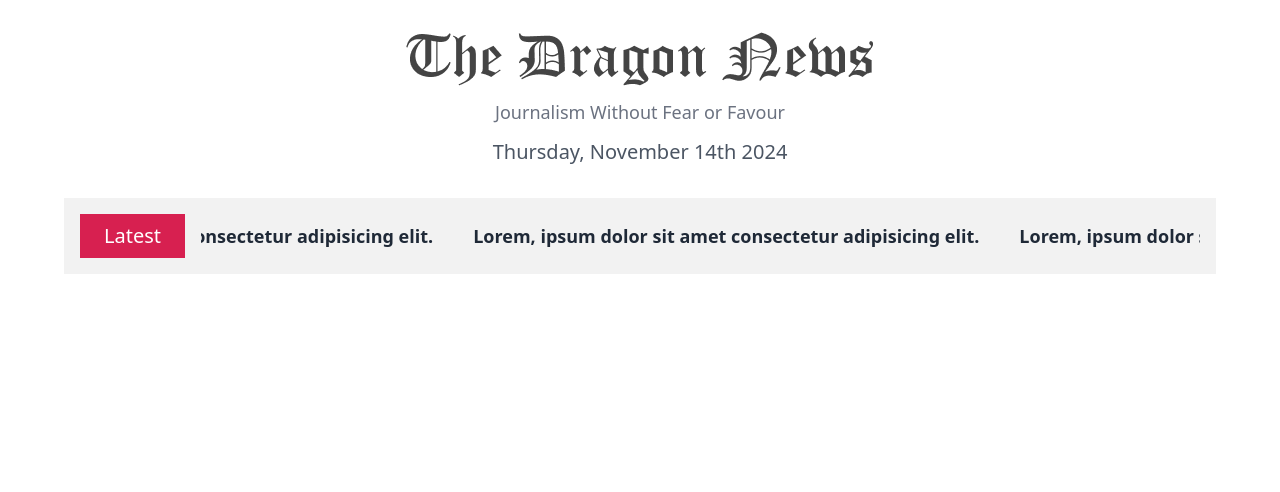
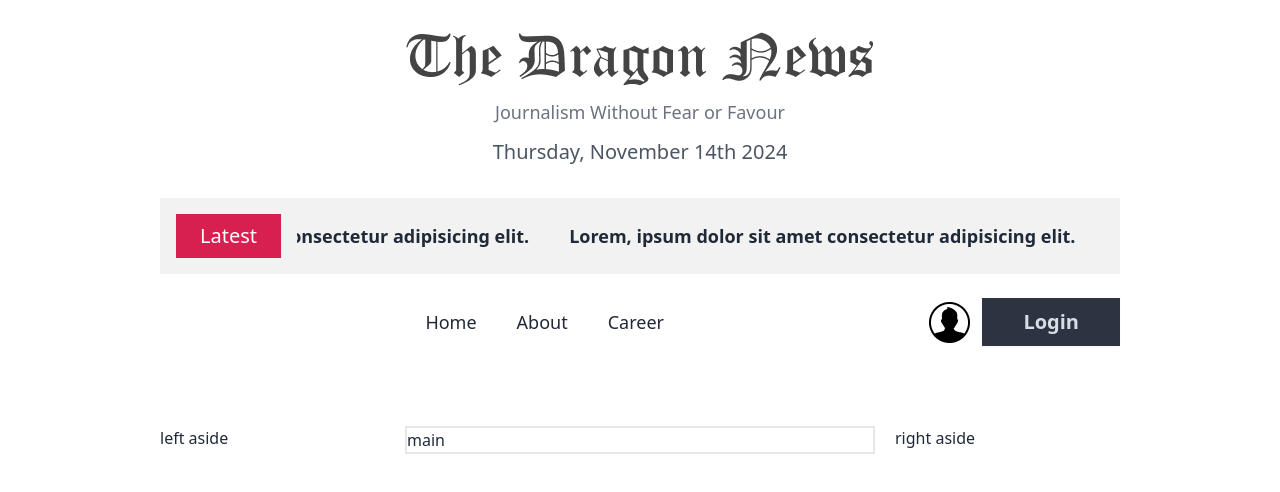
Before and after one commit to AkashPaul923/Dragon-News-react-router-firebase, a React (Vite) app: page / in a window 1280 px wide. Shown: the top 492 px of the page. Built offline with nearby package versions, Linux system fonts and the light colour scheme.

Commit message:
nav bar complete

```diff
--- a/src/components/LatestNews.jsx
+++ b/src/components/LatestNews.jsx
@@ -4,7 +4,7 @@ import { Link } from "react-router-dom";
 
 const LatestNews = () => {
     return (
-        <div className="flex gap-4 items-center max-w-6xl mx-auto bg-base-200 p-4">
+        <div className="flex gap-4 items-center bg-base-200 p-4">
             <p className="bg-[#D72050] text-white text-xl font-medium py-2 px-6">Latest</p>
             <Marquee pauseOnHover="true" className="text-lg font-semibold">
                 <Link className="mr-10">Lorem, ipsum dolor sit amet consectetur adipisicing elit.  </Link>
--- /dev/null
+++ b/src/components/NavBar.jsx
@@ -0,0 +1,21 @@
+import { Link } from "react-router-dom";
+import userImg from "../assets/user.png"
+
+const NavBar = () => {
+    return (
+        <div className="flex justify-between items-center">
+            <div></div>
+            <div className="space-x-3 md:space-x-10 text-lg">
+                <Link to="/">Home</Link>
+                <Link to="/about">About</Link>
+                <Link to="/career">Career</Link>
+            </div>
+            <div className="flex items-center gap-3">
+                <img src={userImg} alt="" />
+                <button className="btn btn-neutral rounded-none text-xl font-semibold md:px-10">Login</button>
+            </div>
+        </div>
+    );
+};
+
+export default NavBar;
--- a/src/layout/HomeLayout.jsx
+++ b/src/layout/HomeLayout.jsx
@@ -1,18 +1,27 @@
-import React from 'react';
-import Header from '../components/Header';
-import LatestNews from '../components/LatestNews';
+import React from "react";
+import Header from "../components/Header";
+import LatestNews from "../components/LatestNews";
+import NavBar from "../components/NavBar";
 
 const HomeLayout = () => {
   return (
-        <div>
+    <div className="w-11/12 lg:w-3/4 mx-auto">
         {/* Header Section */}
         <header>
             <Header></Header>
-            </header>
             {/* Latest  News Section*/}
             <section>
                 <LatestNews></LatestNews>
             </section>
+        </header>
+        <nav className="mt-6 mb-20">
+            <NavBar></NavBar>
+        </nav>
+        <main className="grid md:grid-cols-4 gap-5">
+            <aside>left aside</aside>
+            <section className="col-span-2 border-2">main</section>
+            <aside>right aside</aside>
+        </main>
     </div>
   );
 };
```
Lines whose indentation alone changed are shown as unchanged.
